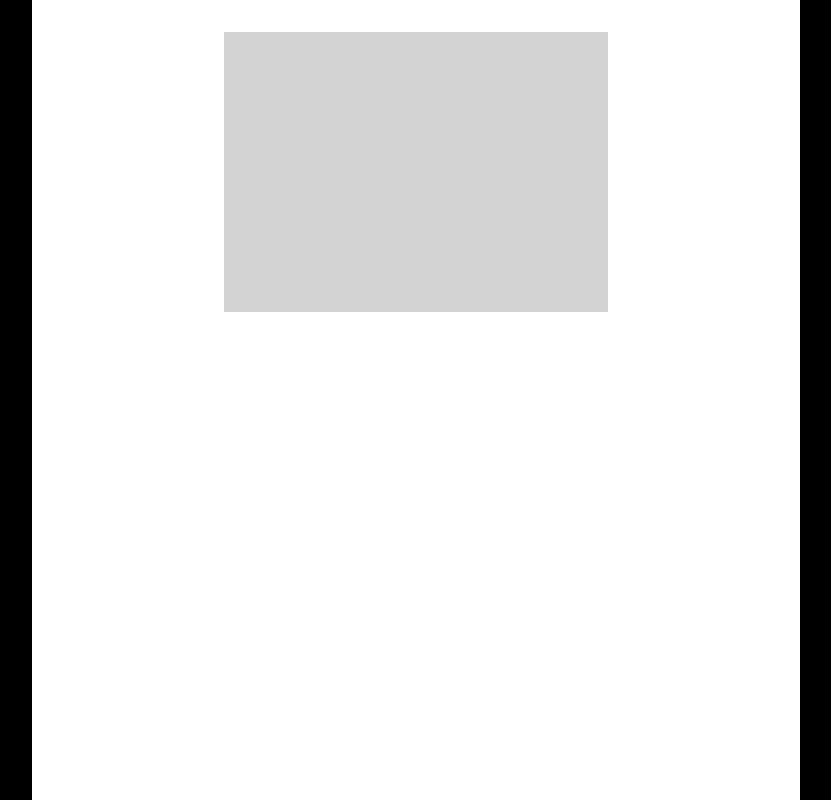
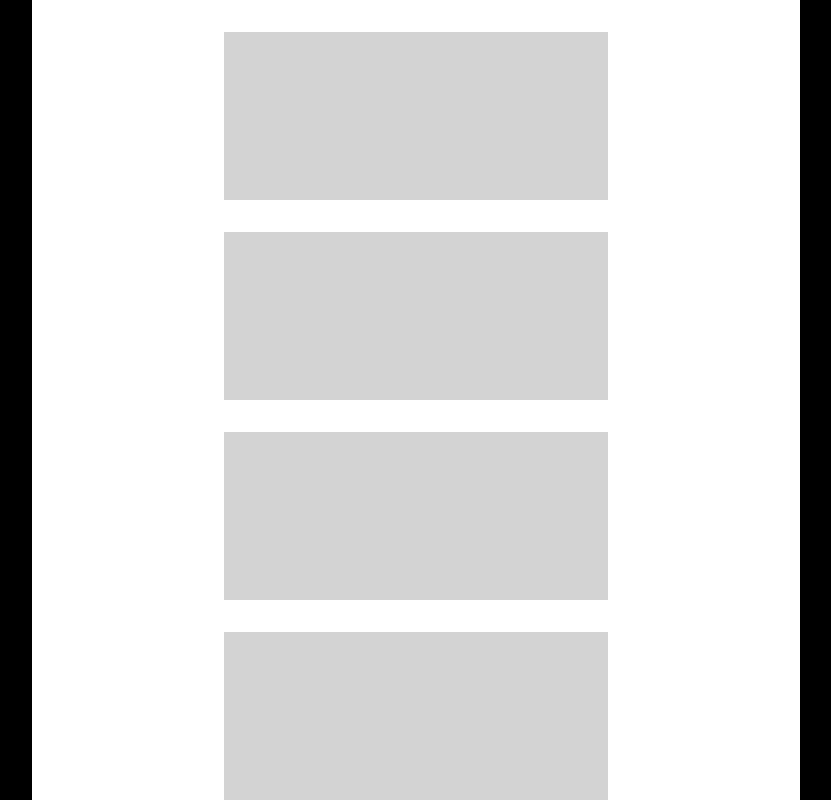
Before and after one commit to incredible92/reactLoops, a React (Create React App) app: page /loop1-step7 in a window 1280 px wide. Shown: the whole page, without its empty margins (224-1055 px from the left). Built offline with nearby package versions, Linux system fonts and the light colour scheme.

Commit message:
feat:step7

```diff
--- a/src/components/loop1/Step7/Scroll.jsx
+++ b/src/components/loop1/Step7/Scroll.jsx
@@ -12,13 +12,14 @@ function Scroll() {
   }, [myRef.current]);
   return (
     <div className="bg7">
-      <div className="scrollWrap" ref={myRef}>
+      <div className="scrollWrap">
         {Array(4)
-          .fill("")
+          .fill(" ")
           .map((element, elementIndex) => (
             <span
               key={`element-scroll_${elementIndex}`}
               className="scrollElement"
+              ref={myRef}
             />
           ))}
 
--- a/src/components/loop1/Step7/Scroll.scss
+++ b/src/components/loop1/Step7/Scroll.scss
@@ -5,11 +5,9 @@
 }
 
 .scrollWrap {
-    display: grid;
-    grid-template-columns: repeat(3, 1fr);
-    gap: 10px;
-    grid-auto-rows: minmax(100px, auto);
-    position: relative;
+    display: flex;
+    flex-direction: column;
+    align-items: center;
     width: 60vw;
     height: 100vh;
     background-color: white;
@@ -17,10 +15,8 @@
 }
 
 .scrollElement {
-    position: absolute;
     width: 30vw;
-    height: 35vh;
-    left: 12rem;
-    margin-top: 2rem ;
+    height: 30rem;
+    margin-top: 2rem;
     background-color: lightgray;
 }
```
